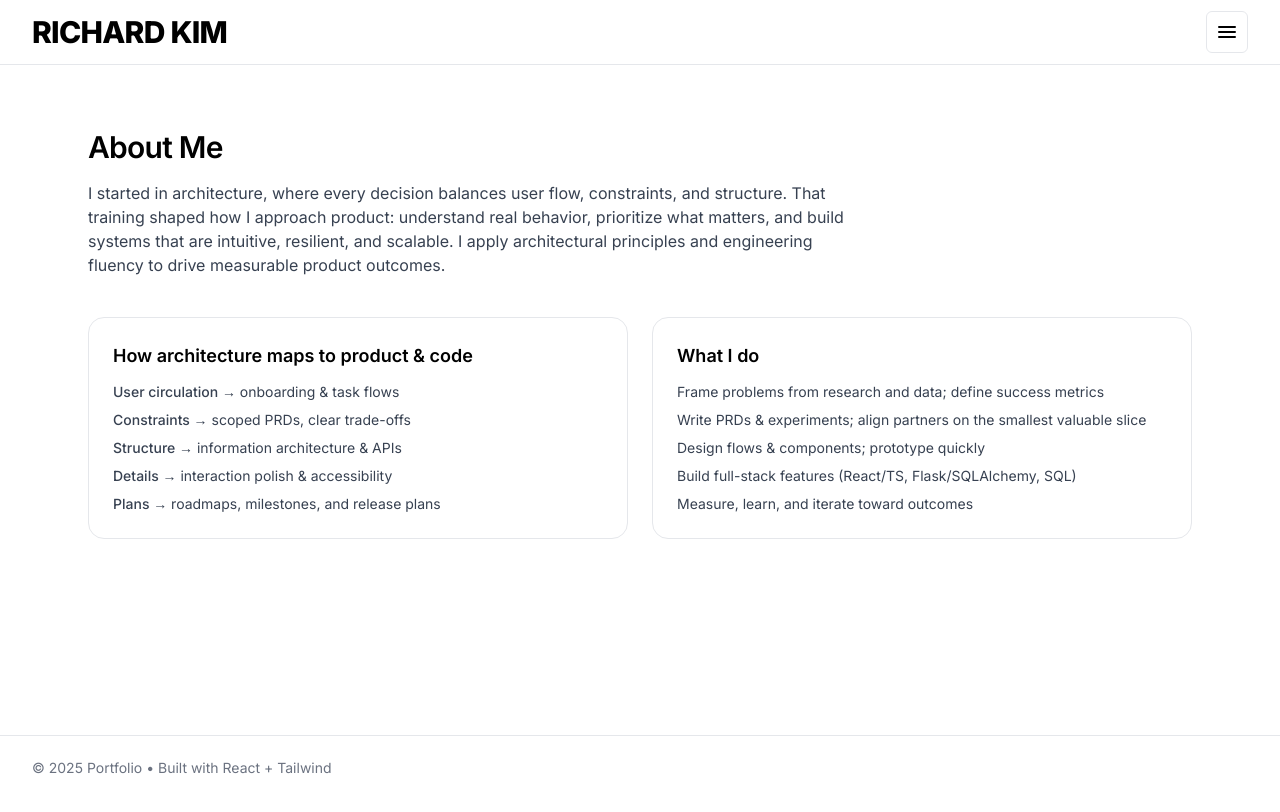
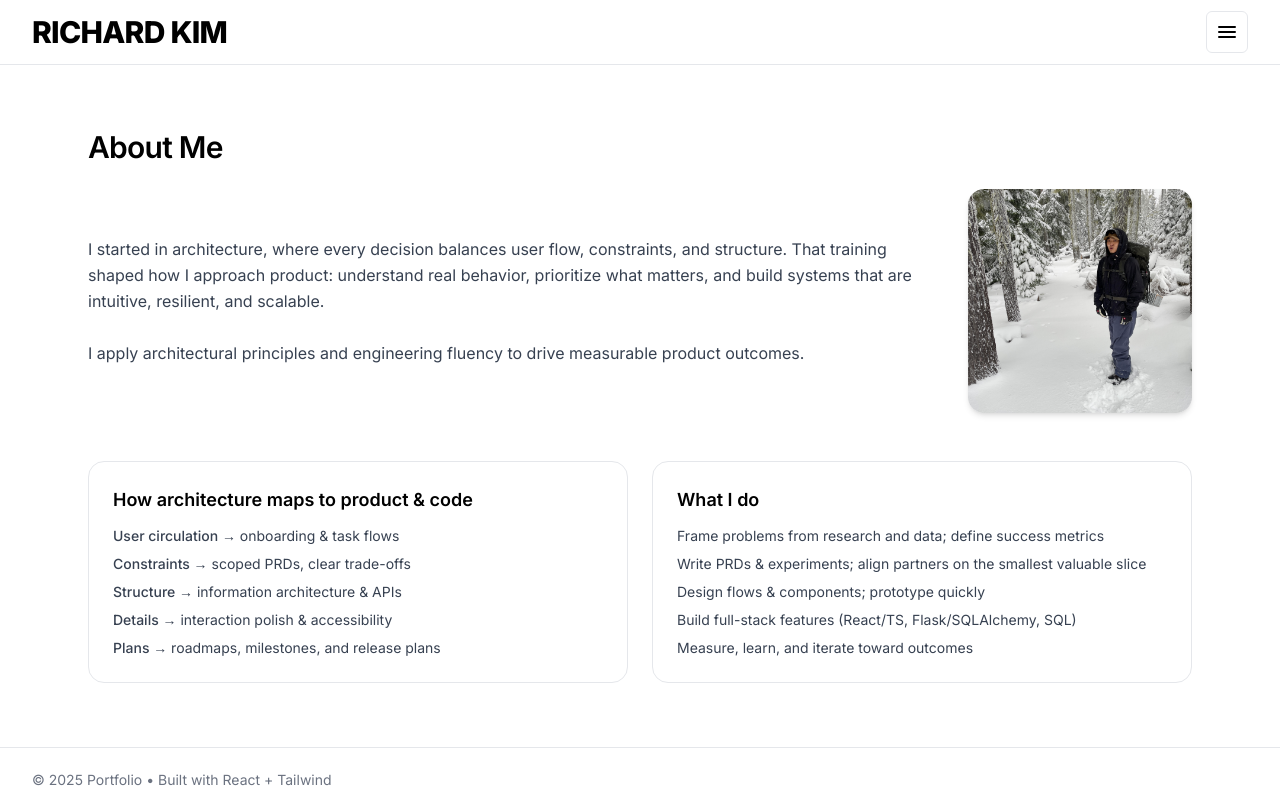
Before and after one commit to richxrdkim/richardkim.io, a React (Vite) app: page /about-me in a window 1280 px wide. Built offline with nearby package versions, Linux system fonts and the light colour scheme.

Commit message:
About Me Image

```diff
--- a/src/pages/AboutMe.tsx
+++ b/src/pages/AboutMe.tsx
@@ -2,18 +2,34 @@ export default function AboutMe() {
   return (
     <section className="mx-auto max-w-6xl px-6 py-16">
       <h2 className="text-3xl font-semibold tracking-tight">About Me</h2>
-      <p className="mt-4 max-w-3xl text-gray-700">
-        I started in architecture, where every decision balances user flow,
-        constraints, and structure. That training shaped how I approach product:
-        understand real behavior, prioritize what matters, and build systems that
-        are intuitive, resilient, and scalable.
 
-        I apply architectural principles and engineering fluency to drive measurable product outcomes.
-      </p>
+      {/* Intro section with photo */}
+      <div className="mt-6 flex flex-col gap-8 sm:flex-row sm:items-center">
+        {/* Text */}
+        <p className="flex-1 text-gray-700 leading-relaxed">
+          I started in architecture, where every decision balances user flow,
+          constraints, and structure. That training shaped how I approach product:
+          understand real behavior, prioritize what matters, and build systems that
+          are intuitive, resilient, and scalable. <br /><br />
+          I apply architectural principles and engineering fluency to drive measurable
+          product outcomes.
+        </p>
 
-      <div className="mt-10 grid gap-6 sm:grid-cols-2">
+        {/* Image */}
+        <img
+          src="/images/campphoto.jpg"
+          alt="Richard Kim"
+          className="h-48 w-48 rounded-2xl object-cover shadow-md sm:h-56 sm:w-56"
+          loading="lazy"
+        />
+      </div>
+
+      {/* Info cards */}
+      <div className="mt-12 grid gap-6 sm:grid-cols-2">
         <div className="rounded-2xl border border-gray-200 p-6">
-          <h3 className="text-lg font-semibold">How architecture maps to product & code</h3>
+          <h3 className="text-lg font-semibold">
+            How architecture maps to product & code
+          </h3>
           <ul className="mt-3 space-y-2 text-sm text-gray-700">
             <li><span className="font-medium">User circulation →</span> onboarding & task flows</li>
             <li><span className="font-medium">Constraints →</span> scoped PRDs, clear trade-offs</li>
```
Also changed, not shown: public/images/campphoto.jpg (added), public/images/gradphoto.jpg (added).
